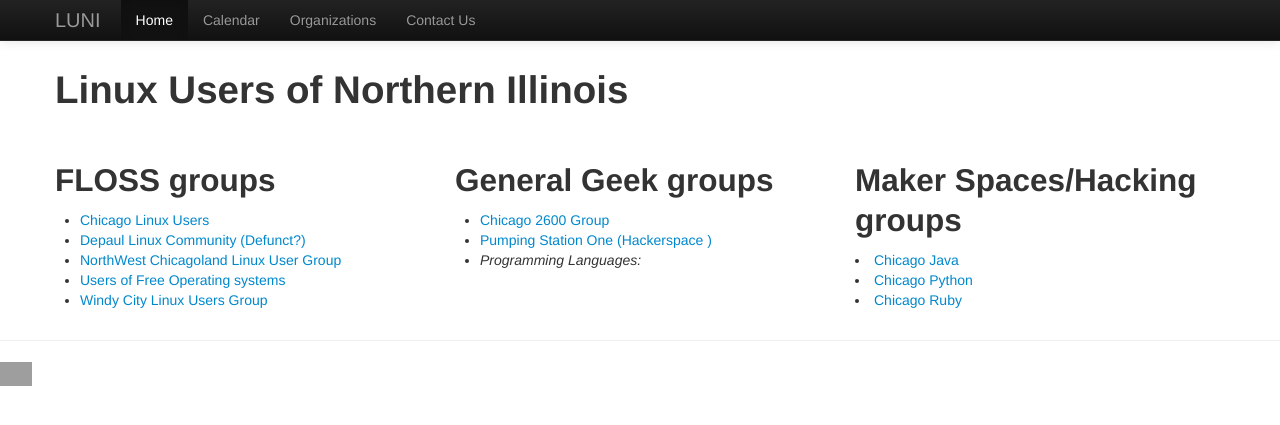
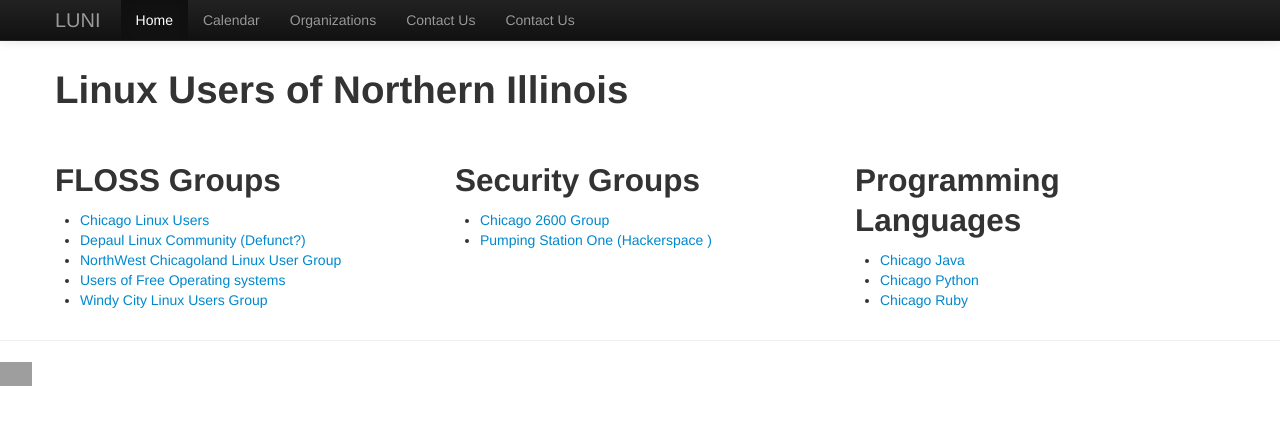
Before and after one commit to Linux-LUNI/luni-www, a Django app: page /orgs/ in a window 1280 px wide. Shown: the top 425 px of the page. Run offline with Django 3.2, Linux system fonts and the light colour scheme; parts of the project's set-up code (start-up, migrations or seed data) failed here and were passed over; some libraries are stand-ins or nearby versions; grey boxes are pictures that could not be loaded.

Commit message:
Fixing a minor issue with the Orgs + Contat page.

```diff
--- a/luniSite/templates/base.html
+++ b/luniSite/templates/base.html
@@ -38,6 +38,7 @@
               <li><a href="/calendar/">Calendar</a></li>
               <li><a href="/orgs/">Organizations</a></li>
               <li><a href="/contactus/">Contact Us</a></li>
+              <li><a href="/source/">Contact Us</a></li>
           </div>
         </div>
       </div>
--- a/luniSite/templates/contactus.html
+++ b/luniSite/templates/contactus.html
@@ -6,7 +6,7 @@
 
 {% block primary %}
     <div class="hero-unit">
-        <p>For general info please mail to <a href="mailto:info@luni.org">info@luni.org</a></p>
+        <p>For general info please send an email to <a href="mailto:info@luni.org">info@luni.org</a></p>
     </div>
      <div class="row">
         <div class="span4">
--- a/luniSite/templates/home.html
+++ b/luniSite/templates/home.html
@@ -6,7 +6,6 @@
 {% block primary %}
 
 
-
  <div class="hero-unit">
         <p>This is an organization that tries to embody the collection of Linux users and  enthusiast of the <a href="http://en.wikipedia.org/wiki/Linux" />Linux</a> operating system.  Please join our mailing list if you have an interest, want to learn more of have questions that we can be of assistance with.  If you're looking for an actual gather of people, please look under <a href="orgs/"> Organizations </a> for info on local meetups.</p>
 </div>
--- a/luniSite/templates/orgs.html
+++ b/luniSite/templates/orgs.html
@@ -7,7 +7,7 @@
 {% block primary %}
      <div class="row">
         <div class="span4">
-          <h2>FLOSS groups</h2>
+          <h2>FLOSS Groups</h2>
 		<ul>
 
 		<li><a href="http://groups.google.com/group/chicagolinux-discuss"> Chicago Linux Users</a></li>
@@ -19,18 +19,18 @@
 
         </div>
         <div class="span4">
-          <h2>General Geek groups</h2>
+            <h2>Security Groups</h2>
 		<ul>
-		<li><a href="http://www.chicago2600.net/"> Chicago 2600 Group </a></li>
-		<li><a href="http://pumpingstationone.org/"> Pumping Station One (Hackerspace )</a></li>
-		<li><i>Programming Languages:</i></li>
+		    <li><a href="http://www.chicago2600.net/"> Chicago 2600 Group </a></li>
+		    <li><a href="http://pumpingstationone.org/"> Pumping Station One (Hackerspace )</a></li>
 		<ul>
        </div>
         <div class="span4">
-          <h2>Maker Spaces/Hacking groups</h2>
-		<li><a href="http://www.cjug.org/">Chicago Java</a></li>
-		<li><a href="http://chipy.org/">Chicago Python</a></li>
-		<li><a href="http://www.chirb.org/">Chicago Ruby</a></li>
+            <h2>Programming Languages</h2>
+        <ul>
+		    <li><a href="http://www.cjug.org/">Chicago Java</a></li>
+		    <li><a href="http://chipy.org/">Chicago Python</a></li>
+		    <li><a href="http://www.chirb.org/">Chicago Ruby</a></li>
 		</ul>
         </div>
       </div>
```
